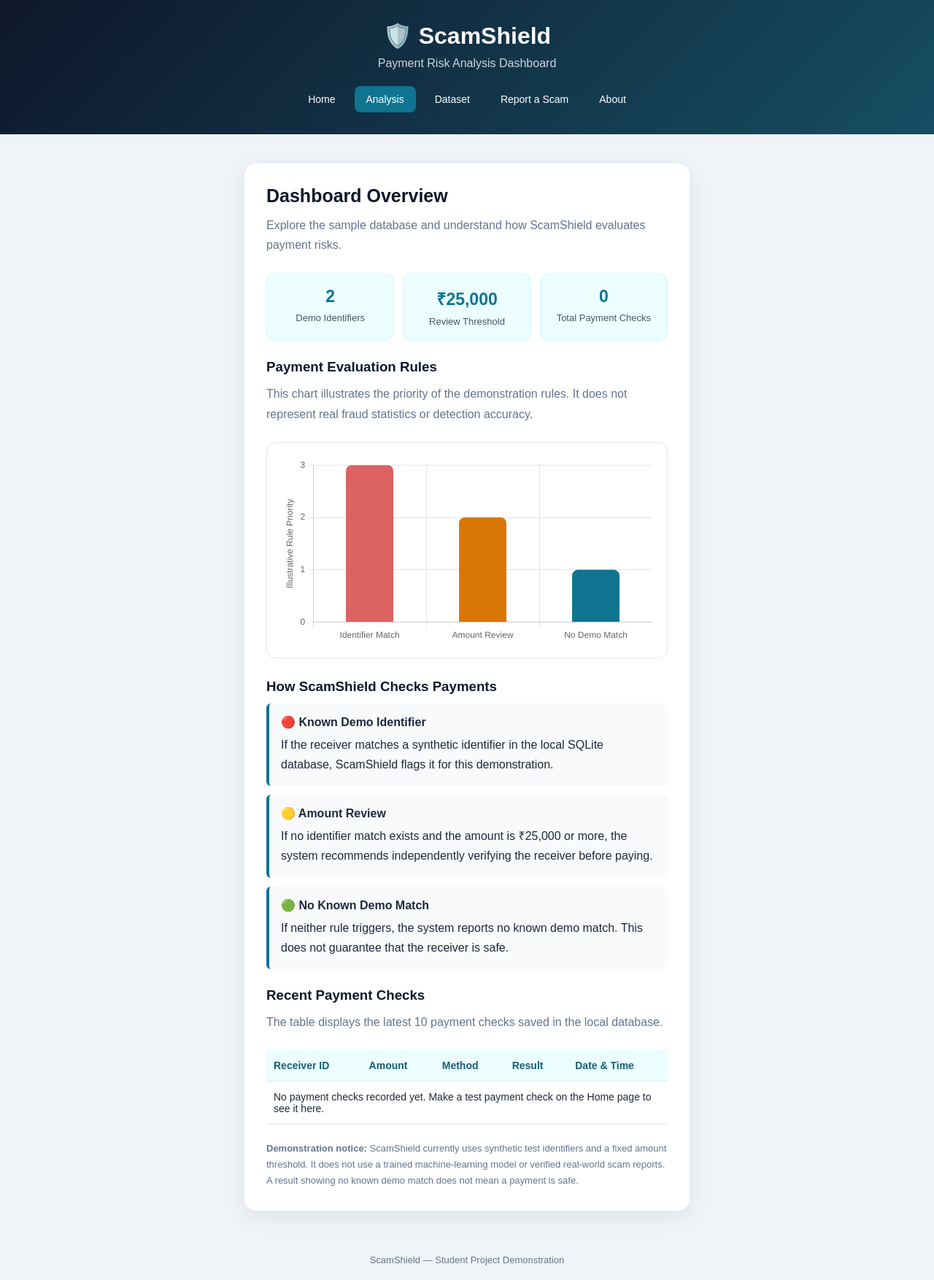
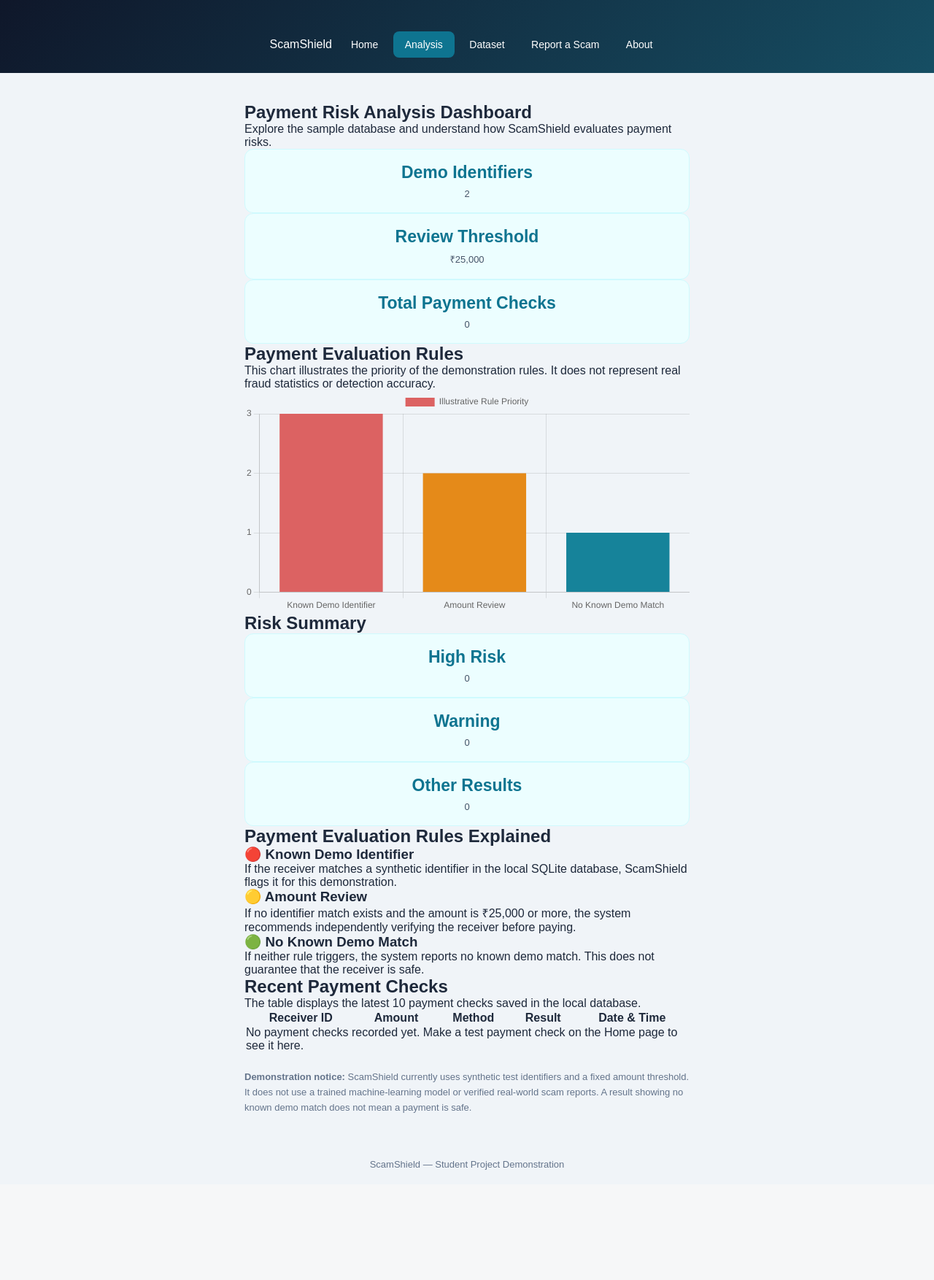
Before and after one commit to Ajendra20/ScamShield, a Flask app: page /analysis in a window 1280 px wide. Shown: the whole page at 73% size. After the commit the page ends 1603 px from the top, so only its background shows below. Run offline with Flask 3, Linux system fonts and the light colour scheme; data comes from the database, SQL or seed files in the repository; data that the repository does not hold is empty.

Commit message:
Update ScamShield website and dataset pages

```diff
--- a/app.py
+++ b/app.py
@@ -1,229 +1,269 @@
 
-from flask import Flask, render_template, request
+import os
 import sqlite3
-import os
+from datetime import datetime
+
+from flask import Flask, render_template, request, redirect, url_for, flash
 
 app = Flask(__name__)
+app.secret_key = "scamshield-demo-secret-key"
 
 DB_PATH = os.path.join(app.root_path, "scamshield.db")
 
 
-# Connect to the SQLite database
 def get_db():
-    return sqlite3.connect(DB_PATH)
+    connection = sqlite3.connect(DB_PATH)
+    connection.row_factory = sqlite3.Row
+    return connection
 
 
-# Create database tables
 def init_db():
-    with get_db() as conn:
+    """Create missing tables and add synthetic demo identifiers."""
+    connection = get_db()
+    cursor = connection.cursor()
 
-        # Table for demonstration scam identifiers
-        conn.execute("""
-            CREATE TABLE IF NOT EXISTS scam_accounts (
-                identifier TEXT PRIMARY KEY,
-                note TEXT NOT NULL
-            )
-        """)
+    cursor.execute("""
+        CREATE TABLE IF NOT EXISTS scam_accounts (
+            identifier TEXT UNIQUE NOT NULL,
+            note TEXT,
+            reason TEXT
+        )
+    """)
 
-        # Add synthetic demo identifiers
-        conn.executemany("""
-            INSERT OR IGNORE INTO scam_accounts
-            (identifier, note)
-            VALUES (?, ?)
-        """, [
-            (
-                "scamdemo@upi",
-                "Synthetic test record - not a real report"
-            ),
-            (
-                "fraudtest@upi",
-                "Synthetic test record - not a real report"
-            )
-        ])
+    cursor.execute("""
+        CREATE TABLE IF NOT EXISTS payment_checks (
+            id INTEGER PRIMARY KEY AUTOINCREMENT,
+            receiver TEXT NOT NULL,
+            amount REAL NOT NULL,
+            method TEXT NOT NULL,
+            result TEXT NOT NULL,
+            checked_at TIMESTAMP DEFAULT CURRENT_TIMESTAMP
+        )
+    """)
 
-        # Table for saving payment checks
-        conn.execute("""
-            CREATE TABLE IF NOT EXISTS payment_checks (
-                id INTEGER PRIMARY KEY AUTOINCREMENT,
-                receiver TEXT NOT NULL,
-                amount REAL NOT NULL,
-                method TEXT NOT NULL,
-                result TEXT NOT NULL,
-                checked_at TIMESTAMP DEFAULT CURRENT_TIMESTAMP
-            )
-        """)
+    cursor.execute("""
+        CREATE TABLE IF NOT EXISTS scam_reports (
+            id INTEGER PRIMARY KEY AUTOINCREMENT,
+            identifier TEXT NOT NULL,
+            reason TEXT NOT NULL,
+            status TEXT DEFAULT 'Unverified',
+            reported_at TIMESTAMP DEFAULT CURRENT_TIMESTAMP
+        )
+    """)
+
+    cursor.execute("""
+        INSERT OR IGNORE INTO scam_accounts (identifier, note, reason)
+        VALUES (?, ?, ?)
+    """, (
+        "scamdemo@upi",
+        "Synthetic demo record",
+        "Demo suspicious identifier"
+    ))
+
+    cursor.execute("""
+        INSERT OR IGNORE INTO scam_accounts (identifier, note, reason)
+        VALUES (?, ?, ?)
+    """, (
+        "fraudtest@upi",
+        "Synthetic demo record",
+        "Demo fraud-test identifier"
+    ))
+
+    connection.commit()
+    connection.close()
 
 
-# Home page and payment checking
 @app.route("/", methods=["GET", "POST"])
 def home():
     result = None
 
     if request.method == "POST":
-
-        receiver = request.form.get(
-            "receiver", ""
-        ).strip().lower()
-
+        receiver = request.form.get("receiver", "").strip().lower()
+        amount_text = request.form.get("amount", "").strip()
         method = request.form.get(
-            "method", "UPI"
+            "payment_method",
+            request.form.get("method", "UPI")
         ).strip()
 
-        amount_text = request.form.get(
-            "amount", ""
-        ).strip()
+        if not receiver or not amount_text:
+            result = {
+                "risk": "Invalid Input",
+                "message": "Please enter the receiver ID and amount."
+            }
+        else:
+            try:
+                amount = float(amount_text)
+                if amount <= 0:
+                    raise ValueError
+            except ValueError:
+                result = {
+                    "risk": "Invalid Input",
+                    "message": "Enter a valid amount greater than zero."
+                }
+            else:
+                connection = get_db()
+                cursor = connection.cursor()
 
-        # Validate input
-        try:
-            amount = float(amount_text)
+                cursor.execute(
+                    "SELECT identifier FROM scam_accounts WHERE lower(identifier) = ?",
+                    (receiver,)
+                )
+                known_account = cursor.fetchone()
 
-            if not receiver or amount <= 0:
-                raise ValueError
+                if known_account:
+                    risk = "High Risk"
+                    message = (
+                        "This identifier matches a synthetic demo entry. "
+                        "This result is not proof of actual fraud."
+                    )
+                elif amount >= 25000:
+                    risk = "Warning"
+                    message = (
+                        "This is a high-value transaction. Verify the "
+                        "receiver independently before paying."
+                    )
+                else:
+                    risk = "Low Risk"
+                    message = (
+                        "No matching demo identifier was found. "
+                        "This does not guarantee the payment is safe."
+                    )
 
-        except ValueError:
-            result = {
-                "level": "error",
-                "title": "Invalid input",
-                "message": (
-                    "Enter a receiver ID and a valid "
-                    "positive amount."
-                )
-            }
-
-            return render_template(
-                "index.html",
-                result=result
-            )
-
-        # Check receiver against demo database
-        with get_db() as conn:
-            match = conn.execute(
-                """
-                SELECT note
-                FROM scam_accounts
-                WHERE identifier = ?
-                """,
-                (receiver,)
-            ).fetchone()
-
-        # Rule 1: Known synthetic demo identifier
-        if match:
-            result = {
-                "level": "danger",
-                "title": "DEMO FLAGGED IDENTIFIER",
-                "message": (
-                    "This identifier matches a synthetic "
-                    "test record in our local database. "
-                    "Do not proceed in this demonstration. "
-                    "This is not a real scam report."
-                )
-            }
-
-        # Rule 2: High amount review
-        elif amount >= 25000:
-            result = {
-                "level": "warning",
-                "title": "Please verify the payment",
-                "message": (
-                    "This amount meets our demonstration "
-                    "review threshold. Amount alone does "
-                    "not prove fraud. Verify the receiver "
-                    "independently before paying."
-                )
-            }
-
-        # Rule 3: No demo match
-        else:
-            result = {
-                "level": "safe",
-                "title": "No known demo match found",
-                "message": (
-                    "No matching identifier was found in "
-                    "our sample database. This does not "
-                    "mean the receiver is safe."
-                )
-            }
-
-        # Add payment information to displayed result
-        result["receiver"] = receiver
-        result["amount"] = f"₹{amount:,.2f}"
-        result["method"] = method
-
-        # Save the payment check in SQLite
-        with get_db() as conn:
-            conn.execute(
-                """
-                INSERT INTO payment_checks
-                (receiver, amount, method, result)
-                VALUES (?, ?, ?, ?)
-                """,
-                (
+                cursor.execute("""
+                    INSERT INTO payment_checks
+                    (receiver, amount, method, result, checked_at)
+                    VALUES (?, ?, ?, ?, ?)
+                """, (
                     receiver,
                     amount,
                     method,
-                    result["title"]
-                )
-            )
+                    f"{risk}: {message}",
+                    datetime.now().strftime("%Y-%m-%d %H:%M:%S")
+                ))
 
-    return render_template(
-        "index.html",
-        result=result
-    )
+                connection.commit()
+                connection.close()
 
+                result = {
+                    "risk": risk,
+                    "message": message,
+                    "receiver": receiver,
+                    "amount": amount,
+                    "payment_method": method
+                }
 
-# Analysis dashboard
+    return render_template("index.html", result=result)
+
 
 @app.route("/analysis")
 def analysis():
-    with get_db() as conn:
-        total_records = conn.execute(
-            "SELECT COUNT(*) FROM scam_accounts"
-        ).fetchone()[0]
+    connection = get_db()
+    cursor = connection.cursor()
 
-        total_checks = conn.execute(
-            "SELECT COUNT(*) FROM payment_checks"
-        ).fetchone()[0]
+    cursor.execute("""
+        SELECT id, receiver, amount, method, result, checked_at
+        FROM payment_checks
+        ORDER BY id DESC
+        LIMIT 100
+    """)
+    checks = cursor.fetchall()
 
-        recent_checks = conn.execute("""
-            SELECT receiver, amount, method, result, checked_at
-            FROM payment_checks
-            ORDER BY id DESC
-            LIMIT 10
-        """).fetchall()
+    cursor.execute("SELECT COUNT(*) FROM payment_checks")
+    total_checks = cursor.fetchone()[0]
+
+    cursor.execute("""
+        SELECT COUNT(*) FROM payment_checks
+        WHERE lower(result) LIKE '%high risk%'
+    """)
+    high_risk_count = cursor.fetchone()[0]
+
+    cursor.execute("""
+        SELECT COUNT(*) FROM payment_checks
+        WHERE lower(result) LIKE '%warning%'
+    """)
+    warning_count = cursor.fetchone()[0]
+
+    connection.close()
 
     return render_template(
         "analysis.html",
-        total_records=total_records,
+        checks=checks,
         total_checks=total_checks,
-        recent_checks=recent_checks
+        high_risk_count=high_risk_count,
+        warning_count=warning_count
+    )
+
+@app.route("/dataset")
+def dataset():
+    connection = get_db()
+    cursor = connection.cursor()
+
+    cursor.execute("""
+        SELECT identifier, note, reason
+        FROM scam_accounts
+        ORDER BY identifier
+    """)
+    accounts = cursor.fetchall()
+
+    cursor.execute("""
+        SELECT id, identifier, reason, status, reported_at
+        FROM scam_reports
+        ORDER BY id DESC
+    """)
+    reports = cursor.fetchall()
+
+    connection.close()
+
+    return render_template(
+        "dataset.html",
+        accounts=accounts,
+        reports=reports
     )
 
 
 
-# Demo dataset page
-@app.route("/dataset")
-def dataset():
-    with get_db() as conn:
-        records = conn.execute(
-            """
-            SELECT identifier, note
-            FROM scam_accounts
-            """
-        ).fetchall()
+@app.route("/report", methods=["GET", "POST"])
+def report():
+    if request.method == "POST":
+        identifier = request.form.get("identifier", "").strip().lower()
+        reason = request.form.get("reason", "").strip()
 
-    return render_template(
-        "dataset.html",
-        records=records
-    )
+        if not identifier or not reason:
+            flash("Please enter the identifier and reason.")
+            return redirect(url_for("report"))
+
+        connection = get_db()
+        cursor = connection.cursor()
+
+        cursor.execute("""
+            INSERT INTO scam_reports (identifier, reason, status, reported_at)
+            VALUES (?, ?, ?, ?)
+        """, (
+            identifier,
+            reason,
+            "Unverified",
+            datetime.now().strftime("%Y-%m-%d %H:%M:%S")
+        ))
+
+        connection.commit()
+        connection.close()
+
+        flash("Your report has been saved for review.")
+        return redirect(url_for("report"))
+
+    return render_template("report.html")
 
 
-# About page
 @app.route("/about")
 def about():
     return render_template("about.html")
 
 
-# Start application
+@app.route("/health")
+def health():
+    return {"status": "ok", "application": "ScamShield"}
+
+
 if __name__ == "__main__":
     init_db()
     app.run(debug=True)
--- a/templates/analysis.html
+++ b/templates/analysis.html
@@ -4,124 +4,94 @@
 <head>
     <meta charset="UTF-8">
     <meta name="viewport" content="width=device-width, initial-scale=1.0">
-
     <title>Analysis Dashboard | ScamShield</title>
-
-    <link rel="stylesheet"
-          href="{{ url_for('static', filename='style.css') }}">
-
+    <link rel="stylesheet" href="{{ url_for('static', filename='style.css') }}">
     <script src="https://cdn.jsdelivr.net/npm/chart.js"></script>
 </head>
-
 <body>
 
-    <!-- Header and Navigation -->
 <header>
-        <h1>🛡️ ScamShield</h1>
-        <p>Payment Risk Analysis Dashboard</p>
-
-        <nav>
+    <nav class="navbar">
+        <div class="logo">ScamShield</div>
+        <div class="nav-links">
             <a href="/">Home</a>
             <a href="/analysis" class="active">Analysis</a>
             <a href="/dataset">Dataset</a>
             <a href="/report">Report a Scam</a>
             <a href="/about">About</a>
+        </div>
     </nav>
 </header>
 
 <main class="container">
+    <section class="card">
+        <h1>Payment Risk Analysis Dashboard</h1>
+        <p>Explore the sample database and understand how ScamShield evaluates payment risks.</p>
 
-        <section class="payment-card">
-
-            <h2>Dashboard Overview</h2>
-
-            <p class="description">
-                Explore the sample database and understand
-                how ScamShield evaluates payment risks.
-            </p>
-
-            <!-- Dashboard Statistics -->
-            <div class="stats">
-
+        <div class="stats-grid">
             <div class="stat-card">
-                    <h3>{{ total_records }}</h3>
-                    <p>Demo Identifiers</p>
+                <h3>Demo Identifiers</h3>
+                <p>2</p>
+            </div>
+            <div class="stat-card">
+                <h3>Review Threshold</h3>
+                <p>₹25,000</p>
+            </div>
+            <div class="stat-card">
+                <h3>Total Payment Checks</h3>
+                <p>{{ total_checks }}</p>
+            </div>
         </div>
 
-                <div class="stat-card">
-                    <h3>₹25,000</h3>
-                    <p>Review Threshold</p>
-                </div>
+        <h2>Payment Evaluation Rules</h2>
+        <p>This chart illustrates the priority of the demonstration rules. It does not represent real fraud statistics or detection accuracy.</p>
 
-                <div class="stat-card">
-                    <h3>{{ total_checks }}</h3>
-                    <p>Total Payment Checks</p>
-                </div>
-
-            </div>
-
-            <!-- Payment Evaluation Chart -->
-            <h3 class="section-title">
-                Payment Evaluation Rules
-            </h3>
-
-            <p class="description">
-                This chart illustrates the priority of the
-                demonstration rules. It does not represent
-                real fraud statistics or detection accuracy.
-            </p>
-
-            <div class="chart-card">
+        <div class="chart-container">
             <canvas id="rulesChart"></canvas>
         </div>
 
-            <!-- Explanation of Rules -->
-            <h3 class="section-title">
-                How ScamShield Checks Payments
-            </h3>
+        <h2>Risk Summary</h2>
+        <div class="stats-grid">
+            <div class="stat-card">
+                <h3>High Risk</h3>
+                <p>{{ high_risk_count }}</p>
+            </div>
+            <div class="stat-card">
+                <h3>Warning</h3>
+                <p>{{ warning_count }}</p>
+            </div>
+            <div class="stat-card">
+                <h3>Other Results</h3>
+                <p>{{ total_checks - high_risk_count - warning_count }}</p>
+            </div>
+        </div>
+    </section>
 
-            <div class="analysis-item">
+    <section class="card">
+        <h2>Payment Evaluation Rules Explained</h2>
+
+        <div class="rule-card">
             <h3>🔴 Known Demo Identifier</h3>
-                <p>
-                    If the receiver matches a synthetic
-                    identifier in the local SQLite database,
-                    ScamShield flags it for this demonstration.
-                </p>
+            <p>If the receiver matches a synthetic identifier in the local SQLite database, ScamShield flags it for this demonstration.</p>
         </div>
 
-            <div class="analysis-item">
+        <div class="rule-card">
             <h3>🟡 Amount Review</h3>
-                <p>
-                    If no identifier match exists and the
-                    amount is ₹25,000 or more, the system
-                    recommends independently verifying
-                    the receiver before paying.
-                </p>
+            <p>If no identifier match exists and the amount is ₹25,000 or more, the system recommends independently verifying the receiver before paying.</p>
         </div>
 
-            <div class="analysis-item">
+        <div class="rule-card">
             <h3>🟢 No Known Demo Match</h3>
-                <p>
-                    If neither rule triggers, the system
-                    reports no known demo match. This does
-                    not guarantee that the receiver is safe.
-                </p>
+            <p>If neither rule triggers, the system reports no known demo match. This does not guarantee that the receiver is safe.</p>
         </div>
+    </section>
 
-            <!-- Recent Payment Checks Table -->
-            <h3 class="section-title">
-                Recent Payment Checks
-            </h3>
+    <section class="card">
+        <h2>Recent Payment Checks</h2>
+        <p>The table displays the latest 10 payment checks saved in the local database.</p>
 
-            <p class="description">
-                The table displays the latest 10 payment
-                checks saved in the local database.
-            </p>
-
-            <div class="table-wrapper">
-
-                <table class="data-table">
-
+        <div class="table-container">
+            <table>
                 <thead>
                     <tr>
                         <th>Receiver ID</th>
@@ -131,128 +101,72 @@
                         <th>Date &amp; Time</th>
                     </tr>
                 </thead>
-
                 <tbody>
-
-                        {% for check in recent_checks %}
-
+                    {% if checks %}
+                        {% for check in checks %}
                         <tr>
-                            <td>{{ check[0] }}</td>
-
-                            <td>
-                                ₹{{ "%.2f"|format(check[1]) }}
-                            </td>
-
-                            <td>{{ check[2] }}</td>
-
+                            <td>{{ check[1] }}</td>
+                            <td>₹{{ "%.2f"|format(check[2]) }}</td>
                             <td>{{ check[3] }}</td>
-
                             <td>{{ check[4] }}</td>
+                            <td>{{ check[5] }}</td>
                         </tr>
-
+                        {% endfor %}
                     {% else %}
-
                         <tr>
                             <td colspan="5">
                                 No payment checks recorded yet.
-                                Make a test payment check on
-                                the Home page to see it here.
+                                Make a test payment check on the Home page to see it here.
                             </td>
                         </tr>
-
-                        {% endfor %}
-
+                    {% endif %}
                 </tbody>
-
             </table>
-
         </div>
 
-            <!-- Important Notice -->
         <p class="notice">
             <strong>Demonstration notice:</strong>
-                ScamShield currently uses synthetic test
-                identifiers and a fixed amount threshold.
-                It does not use a trained machine-learning
-                model or verified real-world scam reports.
-                A result showing no known demo match does
-                not mean a payment is safe.
+            ScamShield currently uses synthetic test identifiers and a fixed amount threshold.
+            It does not use a trained machine-learning model or verified real-world scam reports.
+            A result showing no known demo match does not mean a payment is safe.
         </p>
-
     </section>
-
 </main>
 
 <footer>
     ScamShield — Student Project Demonstration
 </footer>
 
-    <!-- Chart.js -->
 <script>
-        const chartCanvas =
-            document.getElementById("rulesChart");
+    const chartCanvas = document.getElementById("rulesChart");
 
+    if (chartCanvas) {
         new Chart(chartCanvas, {
             type: "bar",
-
             data: {
                 labels: [
-                    "Identifier Match",
+                    "Known Demo Identifier",
                     "Amount Review",
-                    "No Demo Match"
+                    "No Known Demo Match"
                 ],
-
                 datasets: [{
                     label: "Illustrative Rule Priority",
                     data: [3, 2, 1],
-
-                    backgroundColor: [
-                        "#dc6262",
-                        "#d97706",
-                        "#0e7490"
-                    ],
-
-                    borderRadius: 8,
-                    maxBarThickness: 65
+                    backgroundColor: ["#dc6262", "#e58a19", "#16839a"]
                 }]
             },
-
             options: {
                 responsive: true,
                 maintainAspectRatio: true,
-
-                plugins: {
-                    legend: {
-                        display: false
-                    },
-
-                    tooltip: {
-                        callbacks: {
-                            label: function(context) {
-                                return "Rule priority: " +
-                                    context.raw;
-                            }
-                        }
-                    }
-                },
-
                 scales: {
                     y: {
                         beginAtZero: true,
-                        max: 3,
-
-                        ticks: {
-                            stepSize: 1
-                        },
-
-                        title: {
-                            display: true,
-                            text: "Illustrative Rule Priority"
-                        }
+                        ticks: { stepSize: 1 }
                     }
                 }
             }
         });
+    }
 </script>
 
 </body>
```
Also changed, not shown: fix_database.py (added, +21 -0 lines), templates/dataset.html (+50 -10 lines). Lines whose indentation alone changed are shown as unchanged.
